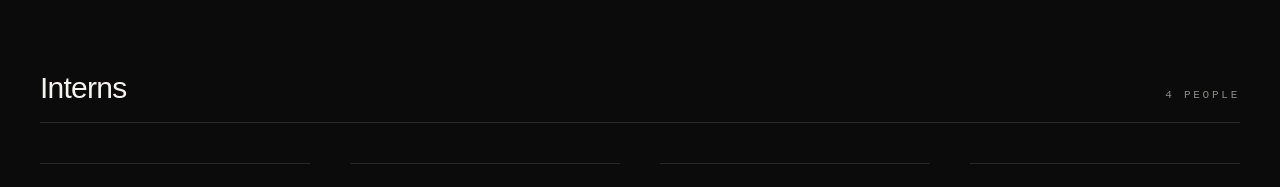
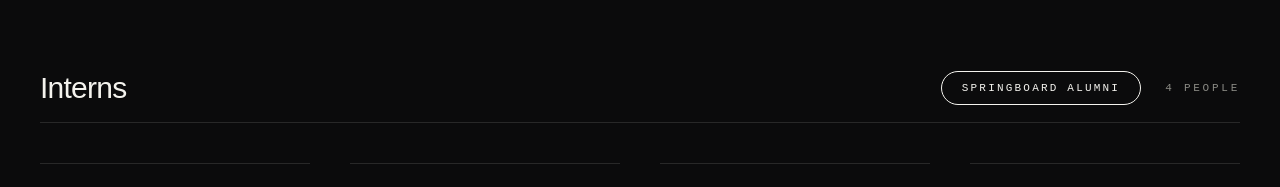
Before and after one commit to piratesandnavy/Nex-3-Emergent, a React (Create React App) app: page /team in a window 1280 px wide. Shown: the part 1102-1289 px from the top of the page. Built offline with nearby package versions, Linux system fonts and the light colour scheme; no server answers; a web font is replaced by a local one.

Commit message:
Enhance Group component with CTA for interns (#33)
Added a call-to-action button to the Group component for interns, allowing smooth scrolling to the Springboard Alumni section.

```diff
--- a/src/pages/Team.jsx
+++ b/src/pages/Team.jsx
@@ -100,14 +100,28 @@ function PersonCard({ p, i }) {
   );
 }
 
-function Group({ label, count, people, offset = 0 }) {
+function Group({ label, count, people, offset = 0, cta }) {
   return (
     <div className="mb-24">
-      <div className="mb-10 flex items-baseline justify-between border-b hairline pb-4">
+      <div className="mb-10 flex flex-wrap items-center justify-between gap-4 border-b hairline pb-4">
         <h2 className="font-display text-2xl tracking-tight sm:text-3xl">{label}</h2>
-        <span className="font-mono text-[11px] uppercase tracking-[0.25em] text-[var(--muted)]">
-          {count} people
-        </span>
+        <div className="flex items-center gap-6">
+          {cta && (
+            <button
+              type="button"
+              onClick={cta.onClick}
+              className="group relative overflow-hidden rounded-full border border-[var(--paper)] px-5 py-2 font-mono text-[11px] uppercase tracking-[0.2em]"
+            >
+              <span className="relative z-10 transition-colors duration-300 group-hover:text-[var(--ink)]">
+                {cta.label}
+              </span>
+              <span className="absolute inset-0 -z-0 translate-y-full bg-[var(--acid)] transition-transform duration-300 group-hover:translate-y-0" />
+            </button>
+          )}
+          <span className="font-mono text-[11px] uppercase tracking-[0.25em] text-[var(--muted)]">
+            {count} people
+          </span>
+        </div>
       </div>
       <div className="grid grid-cols-1 gap-x-10 gap-y-14 sm:grid-cols-2 lg:grid-cols-4">
         {people.map((p, i) => (
@@ -123,6 +137,11 @@ export default function Team() {
   useEffect(() => {
     window.scrollTo(0, 0);
   }, []);
+
+  const scrollToSpringboard = () => {
+    const el = document.querySelector('[data-testid="internship-program"]');
+    if (el) el.scrollIntoView({ behavior: "smooth" });
+  };
 
   return (
     <main data-testid="team-page" className="relative bg-[var(--ink)]">
@@ -162,7 +181,13 @@ export default function Team() {
       {/* Groups */}
       <section className="mx-auto max-w-[1400px] px-5 sm:px-10">
         <Group label="Consultants" count={CONSULTANTS.length} people={CONSULTANTS} offset={0} />
-        <Group label="Interns" count={INTERNS.length} people={INTERNS} offset={100} />
+        <Group
+          label="Interns"
+          count={INTERNS.length}
+          people={INTERNS}
+          offset={100}
+          cta={{ label: "Springboard Alumni", onClick: scrollToSpringboard }}
+        />
       </section>
 
       {/* Internship program */}
```
